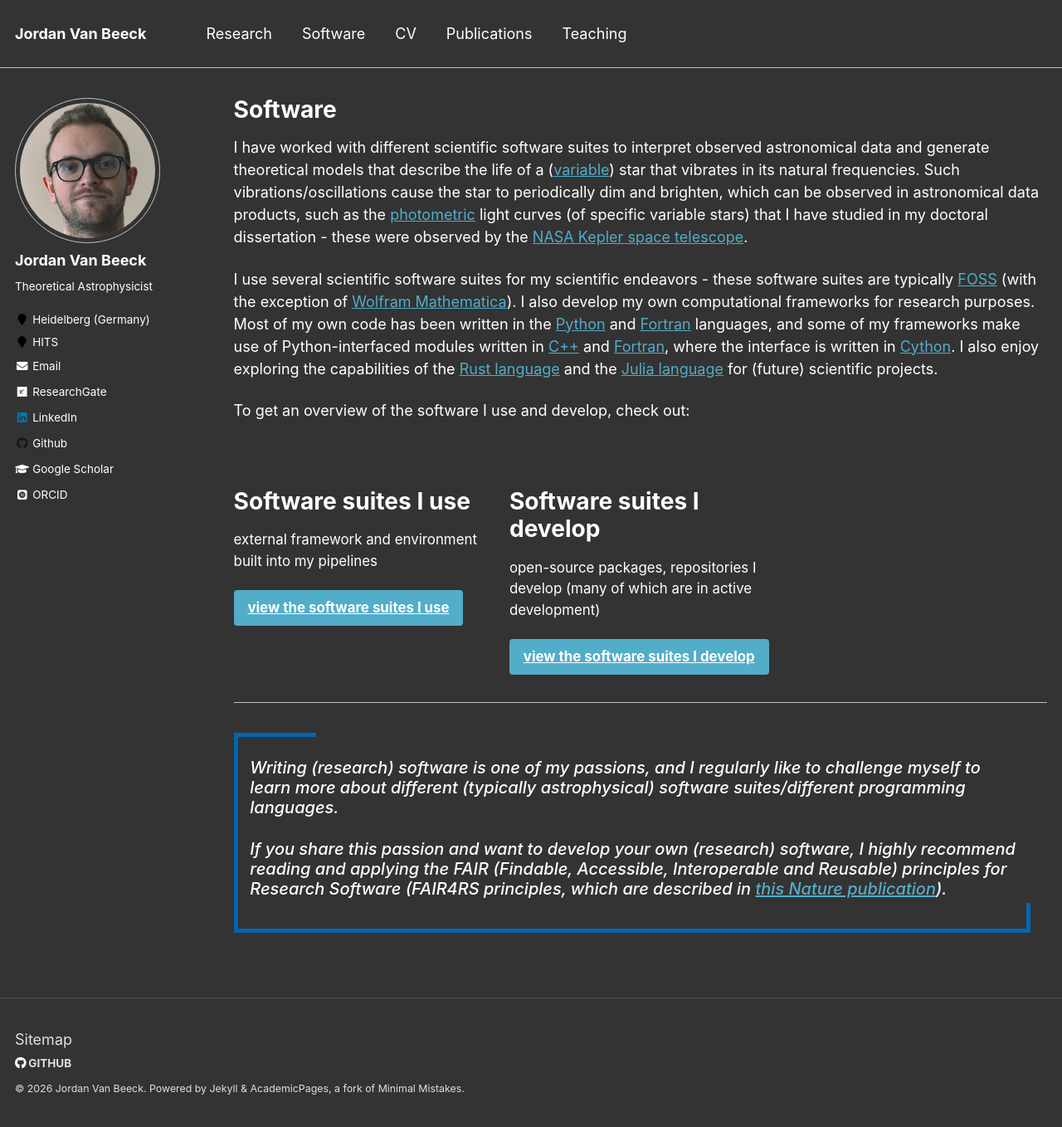
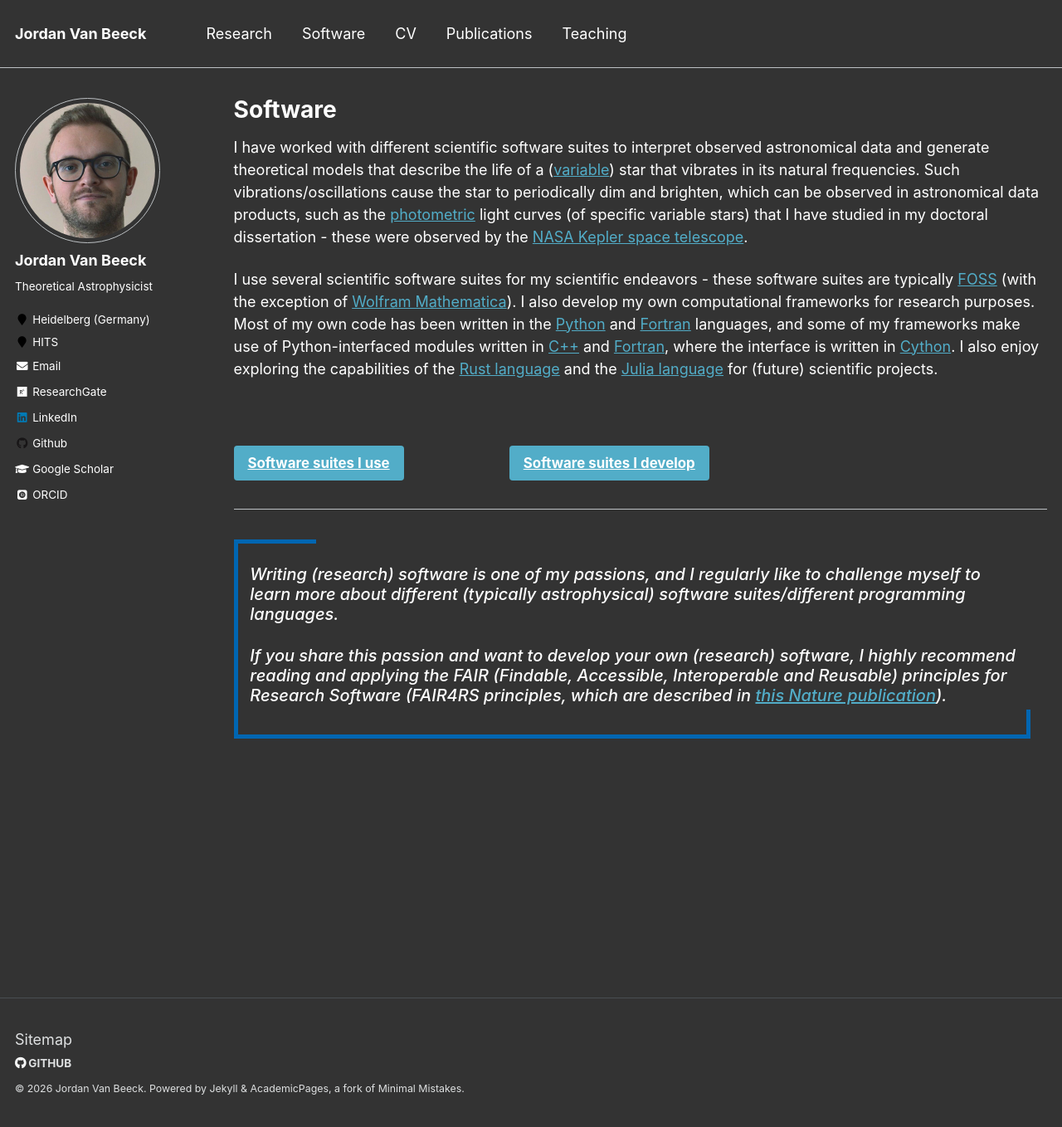
Before and after one commit to JVB11/jvb11.github.io, a Jekyll site: the page built from _pages/software.md, in a window 1280 px wide and 1358 px high. Shown: the whole window at 83% size. Built offline with Jekyll 4.4.1, drawn with Linux system fonts in a browser that asks for light colours; some web fonts are replaced.

Commit message:
adjust software development overview page styling

```diff
--- a/_pages/software.md
+++ b/_pages/software.md
@@ -6,17 +6,15 @@ excerpt: "This page contains a description of my view on research software. It a
 author_profile: true
 
 feature_row:
-  - title: "Software suites I use"
-    excerpt: "external framework and environment built into my pipelines"
+  - title: ""
     url: "/software/use/"
     btn_class: "btn--info"
-    btn_label: "view the software suites I use"
+    btn_label: "Software suites I use"
 
-  - title: "Software suites I develop"
-    excerpt: "open-source packages, repositories I develop (many of which are in active development)"
+  - title: ""
     url: "/software/develop/"
     btn_class: "btn--info"
-    btn_label: "view the software suites I develop"
+    btn_label: "Software suites I develop"
 ---
 
 <style>
@@ -65,12 +63,7 @@ I also develop my own computational frameworks for research purposes.
 Most of my own code has been written in the [Python](https://www.python.org) and [Fortran](https://fortran-lang.org/) languages, and some of my frameworks make use of Python-interfaced modules written in [C++](https://isocpp.org/) and [Fortran](https://fortran-lang.org/), where the interface is written in [Cython](https://cython.org).
 I also enjoy exploring the capabilities of the [Rust language](https://www.rust-lang.org) and the [Julia language](https://julialang.org) for (future) scientific projects.
 
-To get an overview of the software I use and develop, check out:
-
 {% include feature_row %}
-
-<!-- * **[Software suites I use](/software/use/)** - external framework and environments built into my pipelines,
-* **[Software suites I develop](/software/develop)** - open-source packages, repositories (many of which are in active development). -->
 
 <figure>
   <blockquote class="big-custom-blockquote">
```
